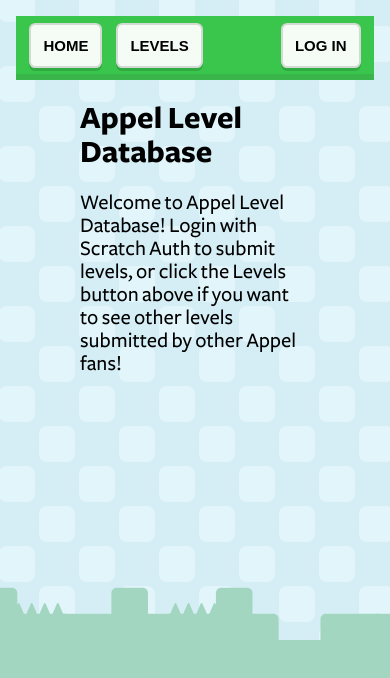
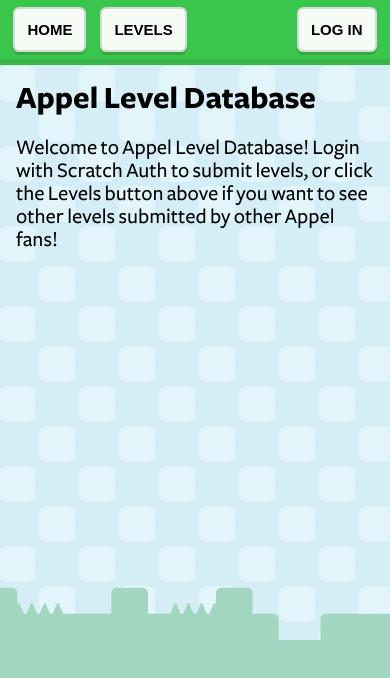
Before and after one commit to Appel-Level-Database/Appel-Level-Database.github.io, a plain HTML site: page index.html in a window 390 px wide. Drawn offline with Linux system fonts and the light colour scheme.

Commit message:
responsiveness fixes

```diff
--- a/style/navbar.css
+++ b/style/navbar.css
@@ -46,6 +46,10 @@
 @media only screen and (max-height: 300px) {
 	#navbar {
 		position: static;
+	}
+}
+@media only screen and (max-width: 500px) {
+	#navbar {
 		height: unset;
 
 		padding-top: 0;
--- a/style/style.css
+++ b/style/style.css
@@ -27,7 +27,6 @@ body {
 	margin: 0;
 }
 #content {
-
 	margin: 1em 3em;
 }
 :root, body  {
@@ -35,12 +34,12 @@ body {
 }
 
 @media only screen and (max-width: 720px) {
-	body {
+	#content {
 		margin: 0.75em;
 	}
 }
 @media only screen and (max-height: 300px) {
-	body {
+	#content {
 		margin-top: 0.25em;
 	}
 }
```
